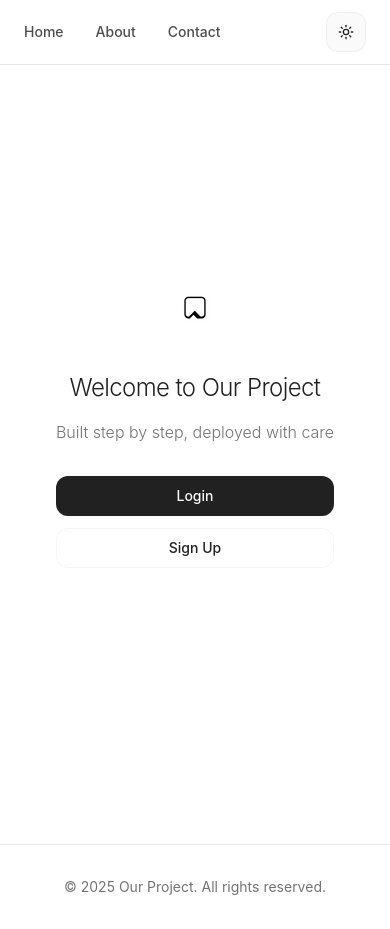
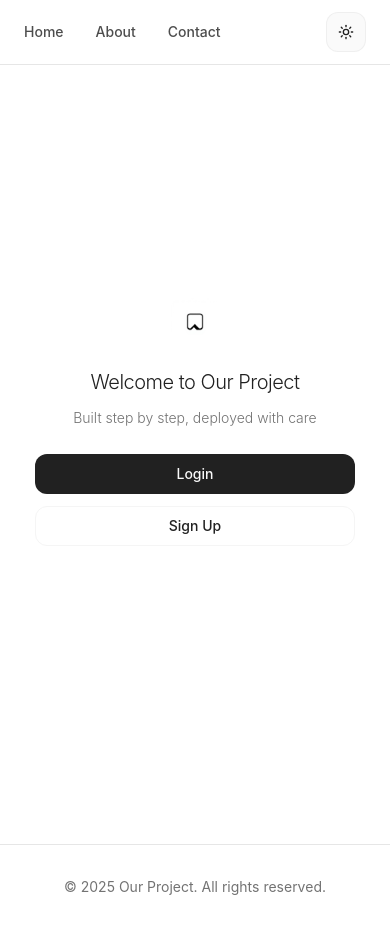
Before and after one commit to vamsikris7000/apple-zen-mode, a React (Vite) app: page / in a window 390 px wide. Built offline with nearby package versions, Linux system fonts and the light colour scheme.

Commit message:
Add responsive design
Make the homepage responsive across all devices, ensuring elements like the logo and tagline remain centered on smaller screens, and buttons stack vertically with even spacing.

```diff
--- a/src/components/Hero.tsx
+++ b/src/components/Hero.tsx
@@ -3,35 +3,43 @@ import logo from "@/assets/logo.png";
 
 export const Hero = () => {
   return (
-    <section className="min-h-screen flex items-center justify-center px-6 sm:px-8 bg-background">
-      <div className="max-w-md mx-auto text-center space-y-8">
+    <section className="min-h-screen flex items-center justify-center px-4 sm:px-6 lg:px-8 bg-background">
+      <div className="w-full max-w-sm sm:max-w-md lg:max-w-lg mx-auto text-center">
+        <div className="space-y-6 sm:space-y-8 lg:space-y-10">
           {/* Logo */}
           <div className="flex justify-center">
             <img
               src={logo}
               alt="Company Logo"
-            className="w-16 h-16 object-contain rounded-2xl"
+              className="w-12 h-12 sm:w-16 sm:h-16 lg:w-20 lg:h-20 object-contain rounded-xl sm:rounded-2xl transition-all duration-300"
             />
           </div>
 
           {/* Tagline */}
-        <div className="space-y-4">
-          <h1 className="text-2xl font-light text-foreground tracking-tight">
+          <div className="space-y-3 sm:space-y-4">
+            <h1 className="text-xl sm:text-2xl lg:text-3xl font-light text-foreground tracking-tight leading-tight">
               Welcome to Our Project
             </h1>
-          <p className="text-muted-foreground font-light">
+            <p className="text-sm sm:text-base lg:text-lg text-muted-foreground font-light leading-relaxed px-2">
               Built step by step, deployed with care
             </p>
           </div>
 
           {/* Buttons */}
-        <div className="flex flex-col sm:flex-row gap-3 justify-center">
-          <Button variant="default" className="rounded-xl px-8 py-3 font-medium">
+          <div className="flex flex-col space-y-3 sm:space-y-4 w-full max-w-xs sm:max-w-sm mx-auto">
+            <Button
+              variant="default"
+              className="w-full rounded-xl px-6 sm:px-8 py-3 sm:py-4 text-sm sm:text-base font-medium transition-all duration-300 hover:scale-[1.02]"
+            >
               Login
             </Button>
-          <Button variant="outline" className="rounded-xl px-8 py-3 font-medium">
+            <Button
+              variant="outline"
+              className="w-full rounded-xl px-6 sm:px-8 py-3 sm:py-4 text-sm sm:text-base font-medium transition-all duration-300 hover:scale-[1.02]"
+            >
               Sign Up
             </Button>
+          </div>
         </div>
       </div>
     </section>
```
Lines whose indentation alone changed are shown as unchanged.
